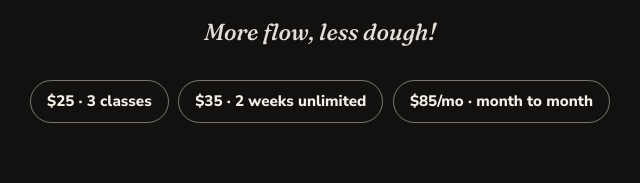
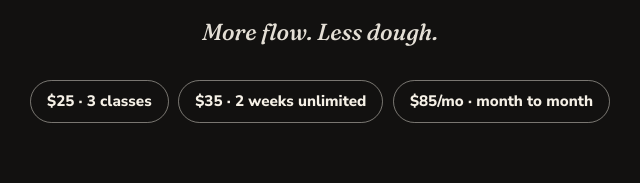
Before and after one commit to clayborneo/cosmos-yoga, a plain HTML site: page black-friday/index.html in a window 1280 px wide. Shown: the part 563-746 px from the top of the page, 320-960 px from the left. Drawn offline with Linux system fonts and the light colour scheme.

Commit message:
Early Black Friday page: subheadline 'More flow. Less dough.'
Co-Authored-By: Claude Opus 5.5 <noreply@anthropic.com>

```diff
--- a/black-friday/index.html
+++ b/black-friday/index.html
@@ -118,7 +118,7 @@ src="https://www.facebook.com/tr?id=1400458978895224&ev=PageView&noscript=1"
     <div class="stampdisc"><img src="../assets/black-friday/stamp.svg" alt=""></div>
     <p class="bf-eyebrow">Early Black Friday deals</p>
     <h1>Black Friday<br>at Cosmos</h1>
-    <p class="lede">More flow, less dough!</p>
+    <p class="lede">More flow. Less dough.</p>
     <nav class="jump" aria-label="The three deals">
       <a href="#three-pack">$25 &middot; 3 classes</a>
       <a href="#two-weeks">$35 &middot; 2 weeks unlimited</a>
```
